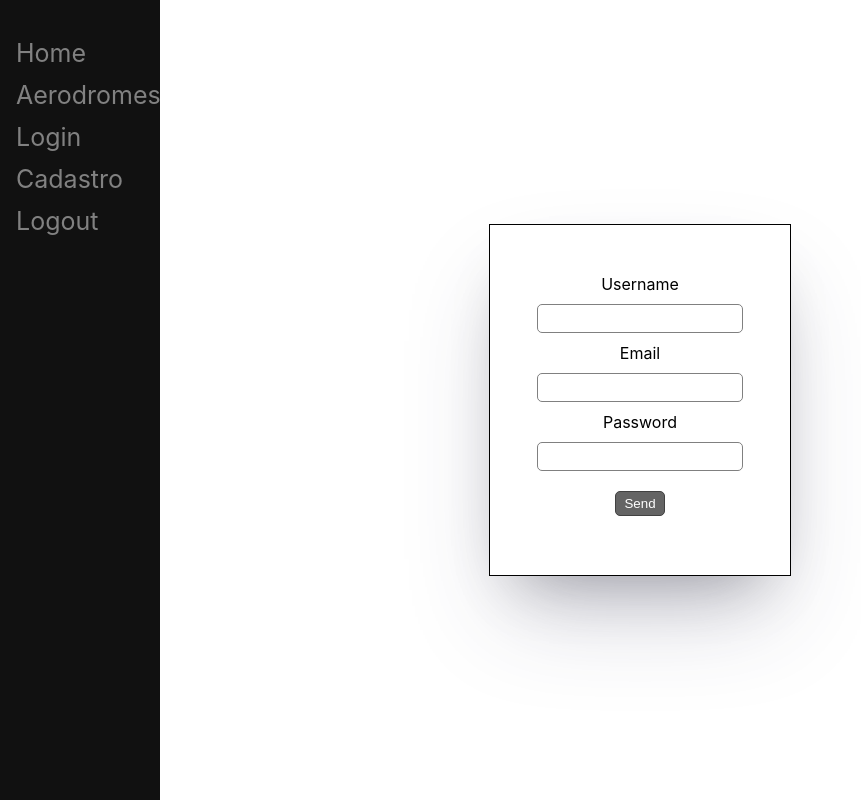
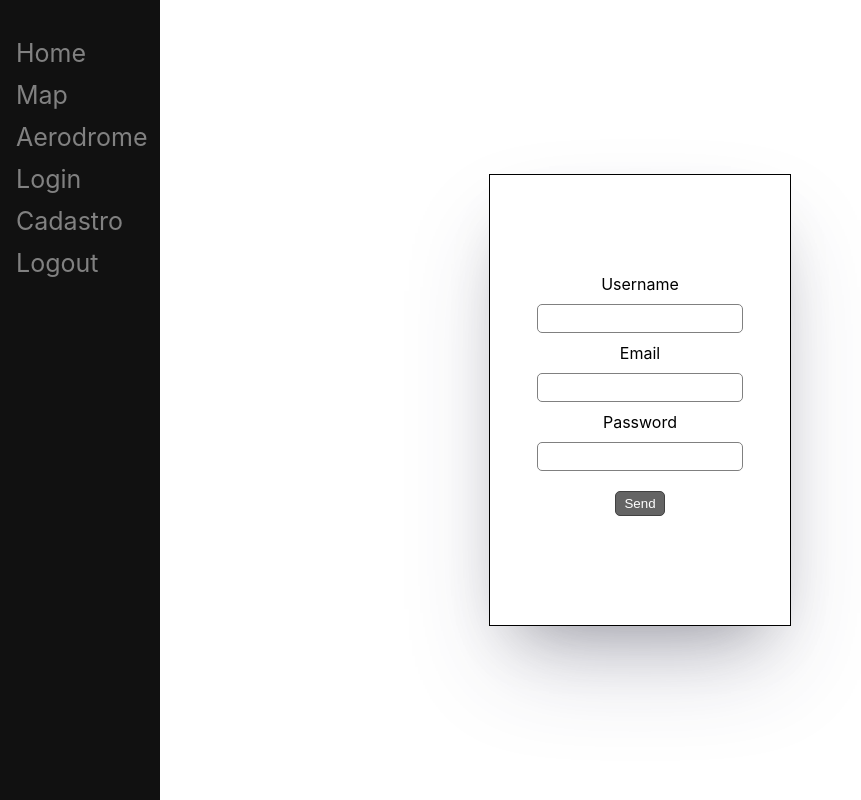
Before and after one commit to pedroluiznogueira/xmb-front, a React (Create React App) app: page /login in a window 1280 px wide. Shown: the whole page, without its empty margins (0-861 px from the left). Built offline with nearby package versions, Linux system fonts and the light colour scheme.

Commit message:
Trying to fetch the file data from s3 on AWS

```diff
--- a/src/App.js
+++ b/src/App.js
@@ -7,6 +7,7 @@ import HomeComponent from './components/Home/HomeComponent';
 import HeaderComponent from './components/Header/HeaderComponent';
 import { Navigate, Outlet } from 'react-router-dom';
 import { isAuth } from './components/Auth/Auth';
+import MapComponent from './components/Map/MapComponent';
 
 function App() {
 
@@ -18,6 +19,7 @@ function App() {
           <Route path="/" element={<PrivateOutlet />}>
             <Route path='/home' element={<HomeComponent />} />
             <Route path='/aerodromes' element={<AerodromeComponent />} />
+            <Route path='/map' element={<MapComponent />} />
           </Route>
             <Route path='/login' element={<LoginComponent />} />
             <Route path='/cadastro' element={<CadastroComponent />} />
--- a/src/components/Aerodrome/AerodromeComponent.js
+++ b/src/components/Aerodrome/AerodromeComponent.js
@@ -2,7 +2,7 @@ import React, { useEffect, useState } from 'react';
 import { getAerodromes } from '../../services/AerodromeService';
 import './AerodromeComponent.css';
 
-function AerodromeComponent() {
+function AerodromeComponent(props) {
   const [list, setList] = useState([]);
 
   useEffect(() => {
@@ -18,6 +18,7 @@ function AerodromeComponent() {
 
   return(
     <div className="wrapper">
+      {props.filename}
 
      {/* get method */}
      <ul className="container-ul">
@@ -26,7 +27,7 @@ function AerodromeComponent() {
           aerodrome =>
            <li className="container-li" key={aerodrome.name}>
              {aerodrome.name}
-           </li>
+          </li>
         )
        }
      </ul>
--- a/src/components/Cadastro/CadastroComponent.css
+++ b/src/components/Cadastro/CadastroComponent.css
@@ -13,7 +13,7 @@
     align-items: center;
     flex-direction: column;
 
-    height: 350px;
+    height: 450px;
     width: 300px;
     border: 1px solid black;
     box-shadow: rgba(50, 50, 93, 0.25) 0px 50px 100px -20px, rgba(0, 0, 0, 0.3) 0px 30px 60px -30px;
--- a/src/components/Header/HeaderComponent.js
+++ b/src/components/Header/HeaderComponent.js
@@ -30,14 +30,17 @@ class HeaderComponent extends Component {
   render() {
     return (
       <div className="sidenav">
-          <NavLink className="content" to=''>
-            {this.state.username}
-          </NavLink>
+        <NavLink className="content" to=''>
+          {this.state.username}
+        </NavLink>
         <NavLink className="content" to='/home'>
           Home
         </NavLink>
+        <NavLink className="content" to='/map'>
+          Map
+        </NavLink>
         <NavLink className="content" to='/aerodromes'>
-          Aerodromes
+          Aerodrome
         </NavLink>
         <NavLink className="content" to='/login'>
           Login
--- a/src/components/Home/HomeComponent.js
+++ b/src/components/Home/HomeComponent.js
@@ -1,6 +1,7 @@
 import './HomeComponent.css';
 import axios from 'axios';
 import React,{Component} from 'react';
+import AerodromeComponent from '../Aerodrome/AerodromeComponent';
 
 class HomeComponent extends Component {
 
@@ -57,6 +58,14 @@ class HomeComponent extends Component {
         }
     };
 
+    aerodromeData = () => {
+        if (this.state.selectedFile) {
+            return(
+                <AerodromeComponent filename={this.state.selectedFile.name} />
+            )
+        }
+    };
+
     render() {
 
         return (
--- /dev/null
+++ b/src/components/Map/MapComponent.js
@@ -0,0 +1,9 @@
+function MapComponent() {
+
+    return(
+        <h1>This is Map component</h1>
+    )
+
+}
+
+export default MapComponent;
```
